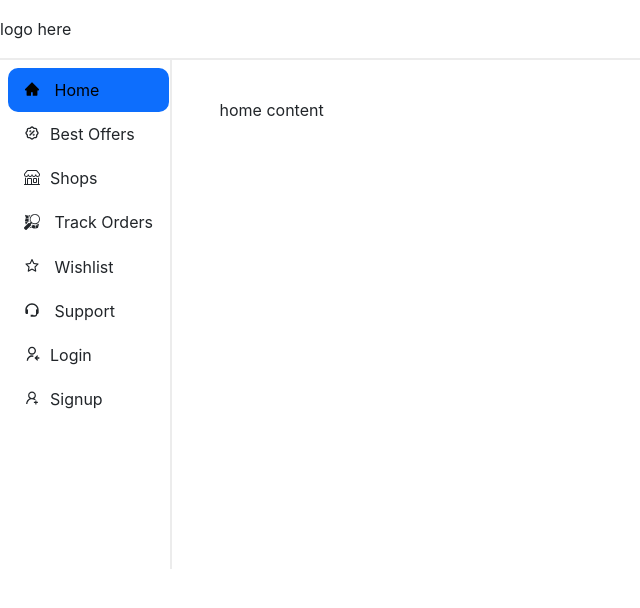
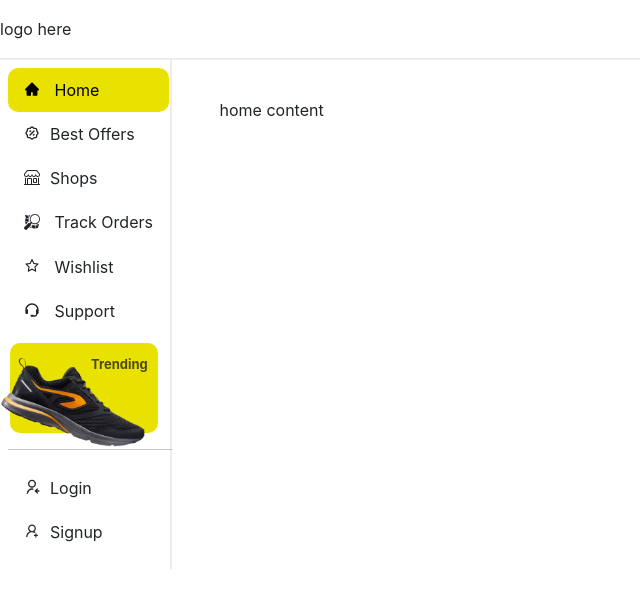
Before and after one commit to vardhanreddy27/sAir, a React (Create React App) app in the folder sair/: page / in a window 1280 px wide. Shown: the top 608 px of the page, without its empty margins (0-640 px from the left). Built offline with nearby package versions, Linux system fonts and the light colour scheme.

Commit message:
shoe card added

```diff
--- a/sair/src/App.css
+++ b/sair/src/App.css
@@ -55,7 +55,6 @@ background-color: aqua;
 
 .btn-primary{
     border-radius: 10px!important;
-    color: white!important;
 }
 .col-10{
     position: relative!important;
@@ -63,3 +62,42 @@ background-color: aqua;
 }.stick{
     height: 509px!important;
 }
+hr{
+    width: 100%!important;
+}
+.OfferCard {
+    width: 148px;
+    height: 90px;
+    margin-left: 2px;
+    background: rgb(233 225 0);
+    border-radius: 10px;
+    margin-top: 10px;
+}
+    .product{
+        width: 118%!important;
+        margin-left: -26px;
+        margin-top: -29px;
+    }
+    .trending{
+        margin-top: -133px;
+        margin-left: 81px;
+    font-size: small;
+    font-weight: 700;
+    color: #0c0c0cb5;
+}
+.btn-primary {
+    --bs-btn-color: #000000!important;
+    --bs-btn-bg: #e9e100!important;
+    --bs-btn-border-color: #e9e100!important;
+    --bs-btn-hover-color: #000000!important;
+    --bs-btn-hover-bg: #e9e100!important;
+    --bs-btn-hover-border-color: #e9e100!important;
+    --bs-btn-focus-shadow-rgb: 49, 132, 253;
+    --bs-btn-active-color: #000000!important;
+    --bs-btn-active-bg: #e9e100!important;
+    --bs-btn-active-border-color: #e9e100!important;
+    --bs-btn-active-shadow: inset 0 3px 5px rgba(0, 0, 0, 0.125);
+    --bs-btn-disabled-color: #000000!important;
+    --bs-btn-disabled-bg: #e9e100!important;
+    --bs-btn-disabled-border-color: #e9e100!important;
+}
--- a/sair/src/pages/Home.tsx
+++ b/sair/src/pages/Home.tsx
@@ -5,7 +5,7 @@ import Navbar from "../components/Navbar";
 import { AiFillHome, AiOutlineStar, AiOutlineUserAdd } from "react-icons/ai";
 import { TbDiscount2 } from "react-icons/tb";
 import { Outlet, Link } from "react-router-dom";
-
+import prd from "../../public/shoe.png";
 import { BsShop } from "react-icons/bs";
 import { SiOpenstreetmap } from "react-icons/si";
 import { BiSupport } from "react-icons/bi";
@@ -185,7 +185,12 @@ function Home() {
                 onClick={handleClick5}
               >
                 <BiSupport className="menuicon" /> Support
-              </button>{" "}
+              </button>
+              <div className="OfferCard">
+                <img src="./shoe.png" className="product" alt="shoe" />
+                <p className="trending">Trending</p>
+              </div>
+              <hr />
               <button
                 type="button"
                 className={
```
Also changed, not shown: sair/public/shoe.png (added).
